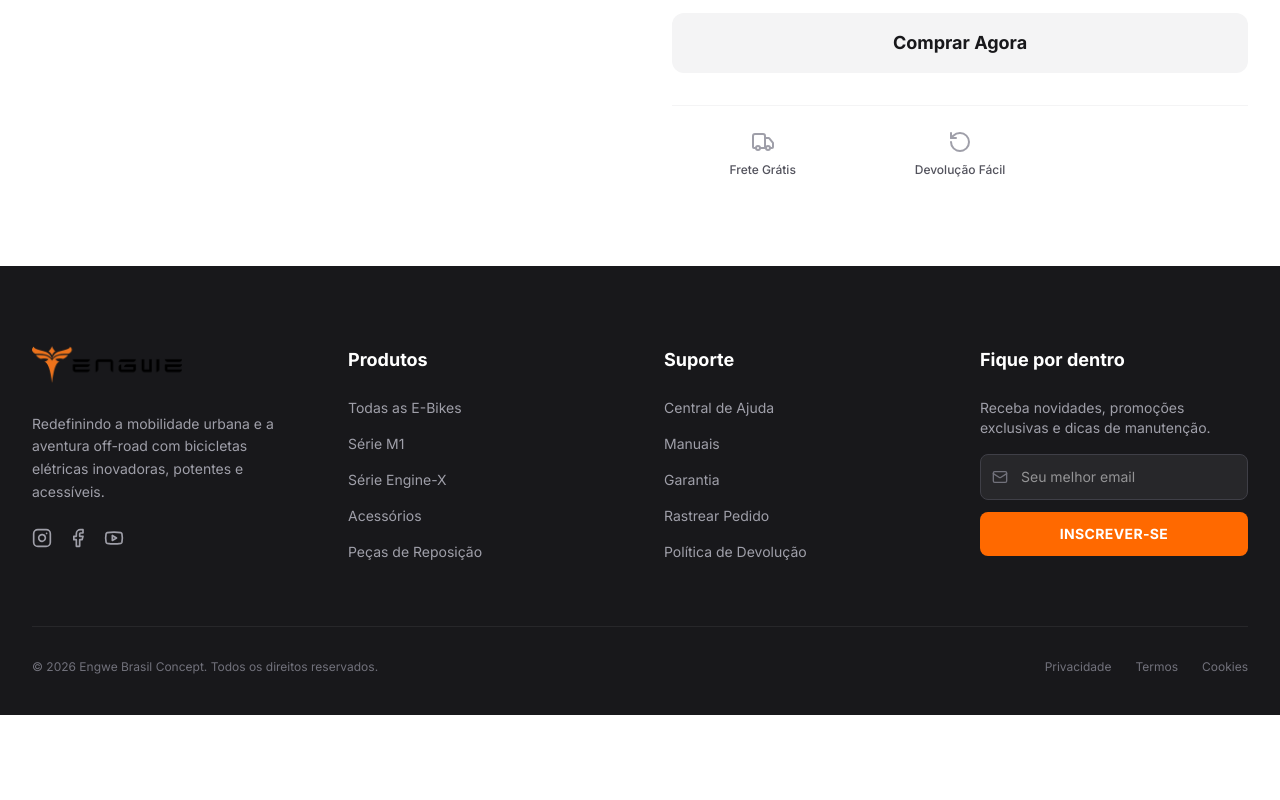
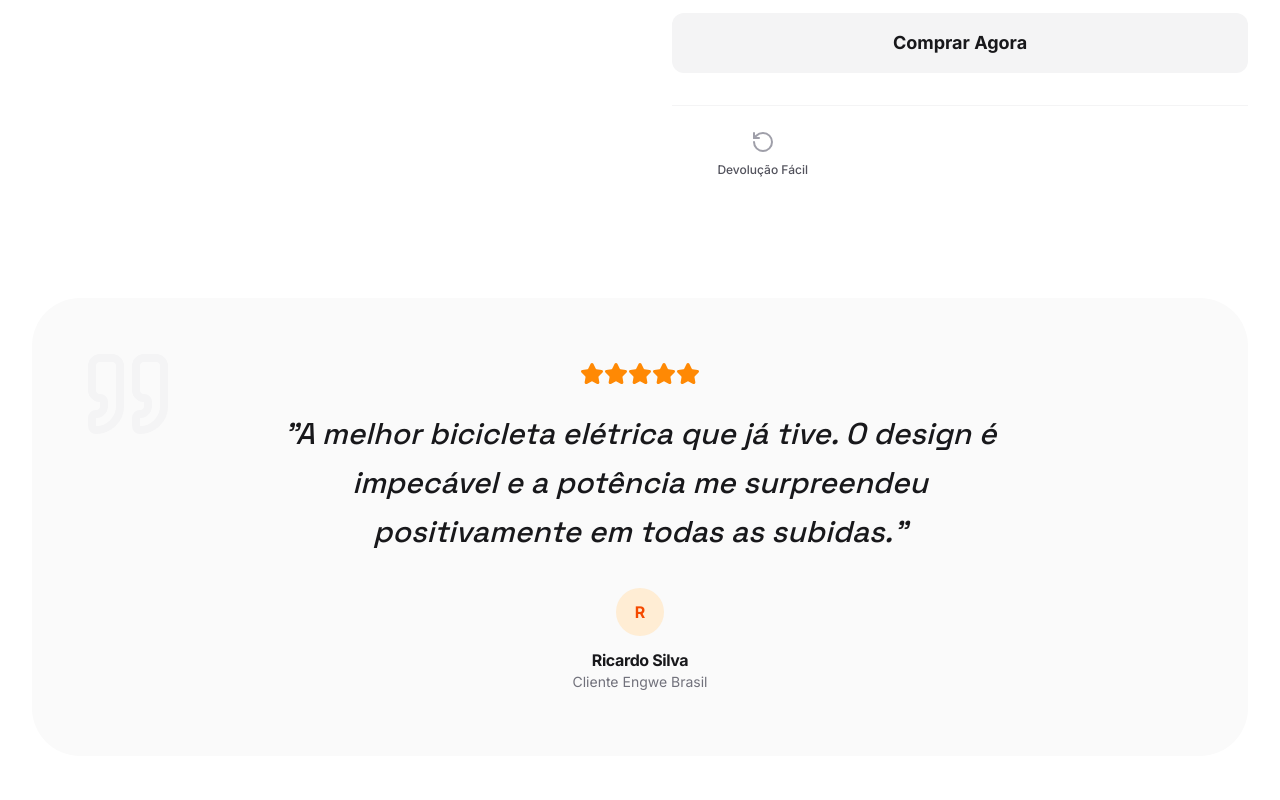
Before and after one commit to guerlak/engwe-bikes-brazil, a Next.js app: page /bike/engwe-m20 in a window 1280 px wide. Shown: the part 1120-1920 px from the top of the page. Before the commit the page ends 1835 px from the top, so only its background shows below. Built offline with nearby package versions, Linux system fonts and the light colour scheme.

Commit message:
fix: product type

```diff
--- a/app/bike/[slug]/page.tsx
+++ b/app/bike/[slug]/page.tsx
@@ -3,7 +3,7 @@ import { Navbar } from '@/components/navbar';
 import { Footer } from '@/components/footer';
 import Image from 'next/image';
 import Link from 'next/link';
-import { Star, Truck, ShieldCheck, RotateCcw, Check, ArrowLeft } from 'lucide-react';
+import { Star, Truck, ShieldCheck, RotateCcw, Check, ArrowLeft, Quote } from 'lucide-react';
 
 
 export async function generateStaticParams() {
@@ -38,7 +38,7 @@ export default async function ProductPage({ params }: { params: Promise<{ slug:
       <div className="pt-32 pb-16 max-w-7xl mx-auto px-4 sm:px-6 lg:px-8">
         <Link href="/#bikes" className="inline-flex items-center text-zinc-500 hover:text-orange-500 mb-8 transition-colors">
           <ArrowLeft className="w-4 h-4 mr-2" />
-          Voltar para E-Bikes
+          Voltar
         </Link>
 
         <div className="grid grid-cols-1 lg:grid-cols-2 gap-12 lg:gap-16">
@@ -147,10 +147,10 @@ export default async function ProductPage({ params }: { params: Promise<{ slug:
 
             {/* Trust Badges */}
             <div className="grid grid-cols-3 gap-4 py-6 border-t border-zinc-100">
-              <div className="flex flex-col items-center text-center">
+              {/* <div className="flex flex-col items-center text-center">
                 <Truck className="w-6 h-6 text-zinc-400 mb-2" />
                 <span className="text-xs font-medium text-zinc-600">Frete Grátis</span>
-              </div>
+              </div> */}
               {/* <div className="flex flex-col items-center text-center">
                 <ShieldCheck className="w-6 h-6 text-zinc-400 mb-2" />
                 <span className="text-xs font-medium text-zinc-600">Garantia de 1 Ano</span>
@@ -162,6 +162,32 @@ export default async function ProductPage({ params }: { params: Promise<{ slug:
             </div>
           </div>
         </div>
+
+        {/* Testimonial Section */}
+        {product.testimonial && (
+          <div className="mt-24 bg-zinc-50 rounded-[3rem] p-8 md:p-16 relative overflow-hidden">
+            <Quote className="absolute top-12 left-12 w-24 h-24 text-zinc-100 -z-0" />
+            <div className="relative z-10 max-w-3xl mx-auto text-center">
+              <div className="flex justify-center text-orange-400 mb-6">
+                {[...Array(5)].map((_, i) => (
+                  <Star key={i} className={`w-6 h-6 ${i < product.testimonial.rating ? 'fill-current' : 'text-zinc-200'}`} />
+                ))}
+              </div>
+              <blockquote className="text-2xl md:text-3xl font-display font-medium text-zinc-900 leading-relaxed mb-8 italic">
+                "{product.testimonial.phrase}"
+              </blockquote>
+              <div className="flex flex-col items-center">
+                <div className="w-12 h-12 bg-orange-100 rounded-full flex items-center justify-center text-orange-600 font-bold mb-3">
+                  {product.testimonial.name.charAt(0)}
+                </div>
+                <cite className="not-italic font-bold text-zinc-900 tracking-tight">
+                  {product.testimonial.name}
+                </cite>
+                <span className="text-zinc-500 text-sm">Cliente Engwe Brasil</span>
+              </div>
+            </div>
+          </div>
+        )}
       </div>
       <Footer />
     </main>
--- a/components/product-card.tsx
+++ b/components/product-card.tsx
@@ -10,7 +10,6 @@ interface ProductProps {
   oldPrice?: number;
   rating: number;
   reviews: number;
-  image: string;
   specs: {
     speed: string;
     range: string;
--- a/lib/data.ts
+++ b/lib/data.ts
@@ -5,7 +5,7 @@ export const PRODUCTS = [
     price: 6999,
     oldPrice: 7999,
     rating: 4.8,
-    reviews: 124,
+    reviews: 2,
 
     tag: 'Premium',
     description: 'A Engwe M20 foi projetada para aventuras sem limites. Com seu design inspirado em motos clássicas e sistema de bateria dupla opcional, ela oferece uma autonomia impressionante e um estilo inconfundível.',
@@ -24,6 +24,11 @@ export const PRODUCTS = [
       'Design robusto em liga de alumínio',
       'Câmbio Shimano de 7 velocidades'
     ],
+    testimonial: {
+      name: 'Ricardo Silva',
+      phrase: 'A melhor bicicleta elétrica que já tive. O design é impecável e a potência me surpreendeu positivamente em todas as subidas.',
+      rating: 5
+    },
     images: [
       '/images/bikes/engine-x/engine-x-vermelha-001.png',
     ]
@@ -34,7 +39,7 @@ export const PRODUCTS = [
     price: 5999,
     oldPrice: 6999,
     rating: 4.9,
-    reviews: 856,
+    reviews: 3,
     tag: 'Premium',
     description: 'A EP-2 Pro é a definição de versatilidade. Dobrável, potente e capaz de enfrentar qualquer terreno, é a companheira perfeita para o dia a dia na cidade ou escapadas no fim de semana.',
     specs: {
@@ -52,6 +57,11 @@ export const PRODUCTS = [
       'Freios a disco mecânicos',
       'Quadro em alumínio 6061'
     ],
+    testimonial: {
+      name: 'Juliana Mendes',
+      phrase: 'Prática e muito potente. O fato de ser dobrável facilita muito o transporte no meu carro, e no asfalto ela voa!',
+      rating: 5
+    },
     images: [
       '/images/bikes/m1/engwe-m1-verde-001.png',
     ]
@@ -62,7 +72,7 @@ export const PRODUCTS = [
     price: 8499,
     oldPrice: 9999,
     rating: 4.7,
-    reviews: 342,
+    reviews: 4,
 
     tag: 'Dobrável',
     description: 'Para quem exige o máximo. A Engine Pro traz suspensão integral, freios hidráulicos e um sistema de regeneração de energia (I-ERS) para uma experiência de pilotagem superior.',
@@ -81,6 +91,11 @@ export const PRODUCTS = [
       'Sistema de regeneração de energia',
       'Display colorido'
     ],
+    testimonial: {
+      name: 'Marcos Oliveira',
+      phrase: 'Conforto absoluto com a suspensão integral. Parece que estou andando em uma nuvem, mesmo em terrenos irregulares.',
+      rating: 5
+    },
     images: [
       '/images/bikes/Engine-x/engine-x-vermelha-001.png',
     ]
```
Lines whose indentation alone changed are shown as unchanged.
